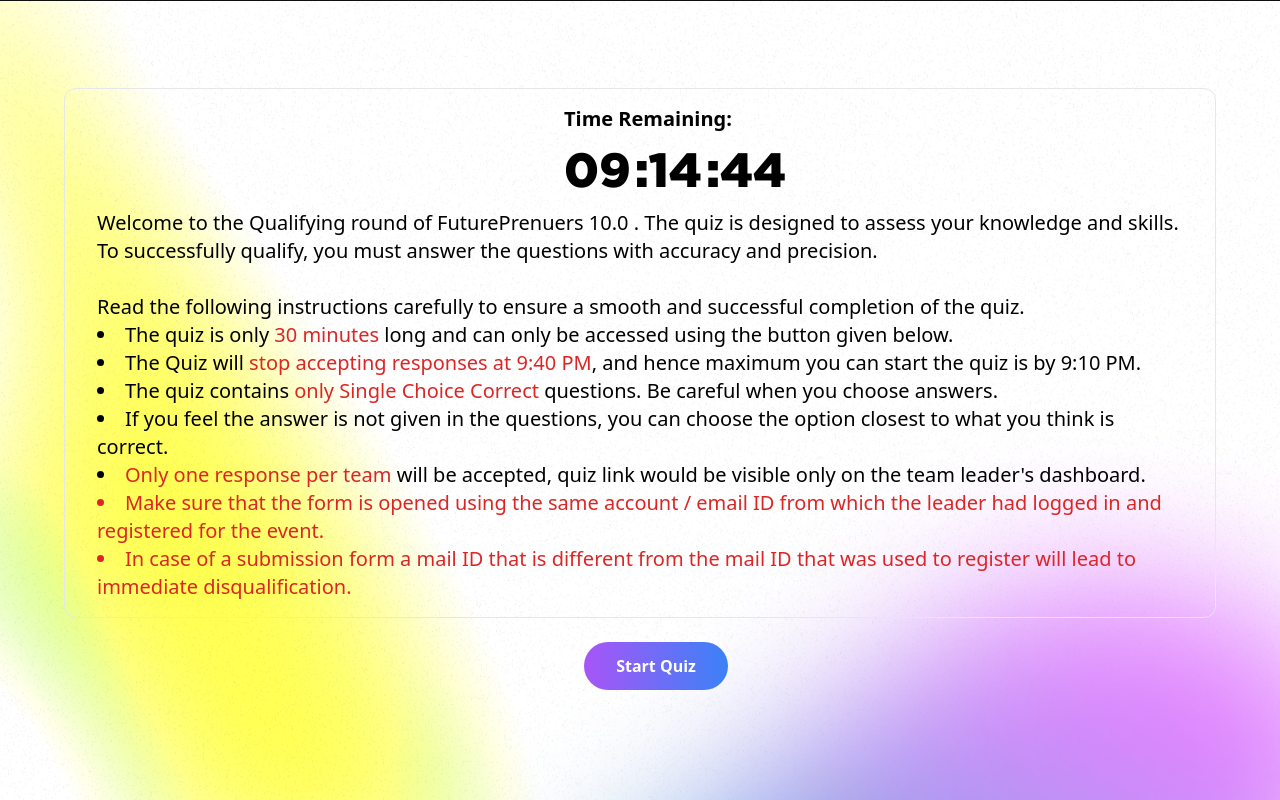
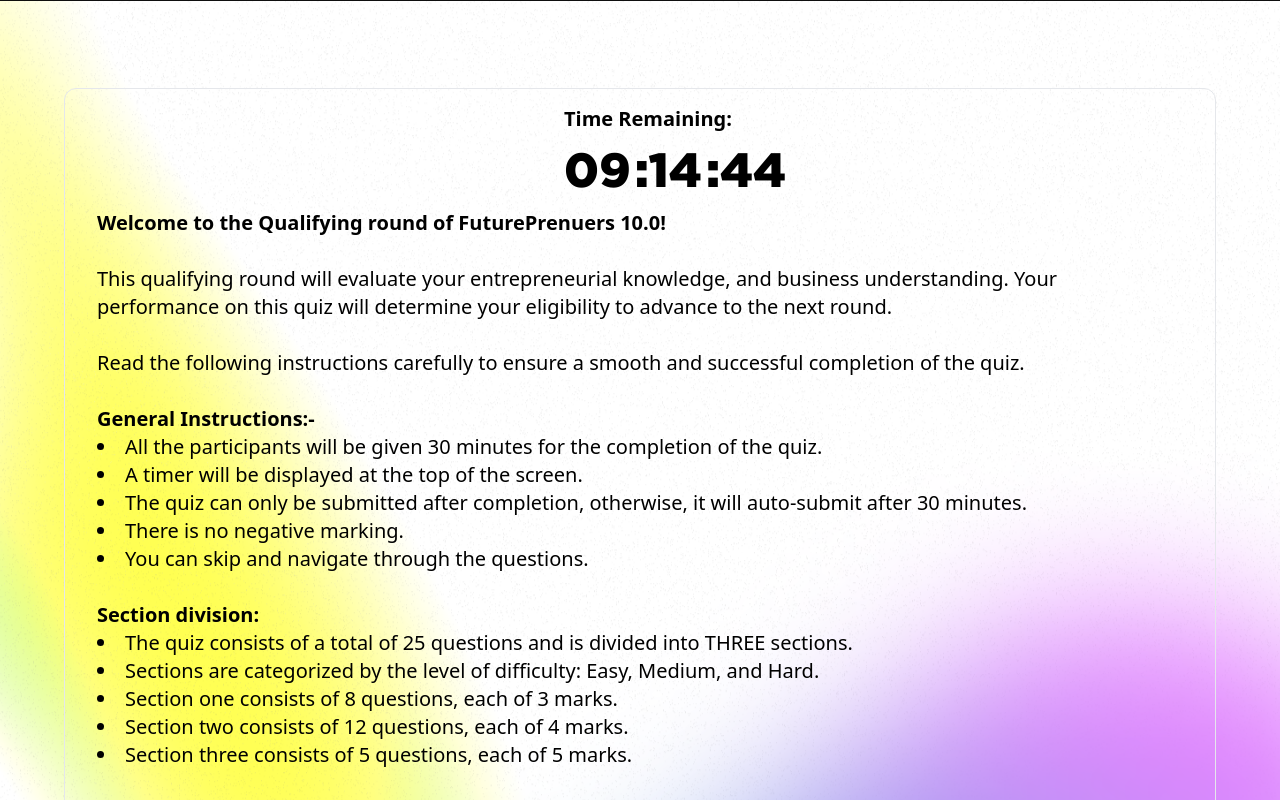
Before and after one commit to sawaraunakk31/FuturePreneurs-24, a Next.js app: page /round0 in a window 1280 px wide. Shown: the top 800 px of the page. Built offline with nearby package versions, Linux system fonts and the light colour scheme; no server answers; sample sign-in values are in the browser's storage.

Commit message:
instructions

```diff
--- a/app/round0/page.js
+++ b/app/round0/page.js
@@ -204,7 +204,7 @@
                     setFinalAnswer={setFinalAnswer}
                   />
                   <div className="w-full flex  justify-center items-center">
-                    {(questionCategory === "hard" && chronoNumber === 6) ? (
+                    {(questionCategory === "hard" && chronoNumber === 4) ? (
                       <button
                         id="nextButton"
                         type="submit"
--- /dev/null
+++ b/components/round0/counter1.jsx
@@ -0,0 +1,96 @@
+'use client';
+import React, { useState, useEffect } from "react";
+import '@/app/globals.css';
+
+export default function CountdownTimer({ targetDate }) {
+  const calculateTimeLeft = () => {
+    const difference = +new Date(targetDate) - +new Date();
+    let timeLeft = {};
+
+    if (difference > 0) {
+      timeLeft = {
+        hours: Math.floor((difference / (1000 * 60 * 60)) % 24),
+        minutes: Math.floor((difference / 1000 / 60) % 60),
+        seconds: Math.floor((difference / 1000) % 60),
+      };
+    } else {
+      timeLeft = { hours: 0, minutes: 0, seconds: 0 };
+    }
+
+    return timeLeft;
+  };
+
+  const [timeLeft, setTimeLeft] = useState(calculateTimeLeft());
+
+  useEffect(() => {
+    const timer = setInterval(() => {
+      setTimeLeft(calculateTimeLeft());
+    }, 1000);
+
+    return () => clearInterval(timer);
+  }, [targetDate]);
+
+  const formatNumber = (number) => String(number).padStart(2, '0');
+
+  return (
+    <div className="flex flex-col items-center space-y-3 pb-4">
+      <div className="text-md w-full  font-bold text-black sm:text-sm md:text-xl">
+        Time Remaining:
+      </div>
+
+      <div className="flex space-x-1 text-center">
+        {/* Hours */}
+        <div className="flex flex-col items-center ">
+          <div
+            className="text-5xl font-bold text-white sm:text-3xl md:text-5xl"
+            style={{
+              fontFamily: "'GothamBlack', sans-serif",
+              background: "black",
+              WebkitBackgroundClip: "text",
+              WebkitTextFillColor: "transparent",
+            }}
+          >
+            {formatNumber(timeLeft.hours)}
+          </div>
+
+        </div>
+
+        {/* Colon separator */}
+
+
+        {/* Minutes */}
+        <div className="flex flex-col items-center ">
+          <div
+            className="text-5xl font-bold text-white sm:text-3xl md:text-5xl"
+            style={{
+              fontFamily: "'GothamBlack', sans-serif",
+              background: "black",
+              WebkitBackgroundClip: "text",
+              WebkitTextFillColor: "transparent",
+            }}
+          >
+            :{formatNumber(timeLeft.minutes)}
+          </div>
+
+        </div>
+
+
+        {/* Seconds */}
+        <div className="flex flex-col items-center ">
+          <div
+            className="text-5xl font-bold text-white sm:text-3xl md:text-5xl"
+            style={{
+              fontFamily: "'GothamBlack', sans-serif",
+              background: "black",
+              WebkitBackgroundClip: "text",
+              WebkitTextFillColor: "transparent",
+            }}
+          >
+            :{formatNumber(timeLeft.seconds)}
+          </div>
+
+        </div>
+      </div>
+    </div>
+  );
+}
--- a/components/round0/instructions.jsx
+++ b/components/round0/instructions.jsx
@@ -117,51 +117,54 @@ const Instructions = () => {
           <CountdownTimer targetDate={targetDate}/>
         </div>
         <p>
-          Welcome to the Qualifying round of FuturePrenuers 10.0 . The quiz is designed
-          to assess your knowledge and skills. To successfully qualify, you must
-          answer the questions with accuracy and precision.
+          <h1><b>Welcome to the Qualifying round of FuturePrenuers 10.0!</b></h1>
+          <br/>
+          This qualifying round will evaluate your entrepreneurial knowledge, and business understanding. Your performance on this quiz will determine your eligibility to advance to the next round.
+
         </p>
         <br />
         <p>
           Read the following instructions carefully to ensure a smooth and
           successful completion of the quiz.
+
         </p>
+        <br/>
+        <h1><b>General Instructions:-</b></h1>
         <ul className="list-inside list-disc">
           <li>
-            The quiz is only <span className="text-red-600">30 minutes</span> long
-            and can only be accessed using the button given below.
+          All the participants will be given 30 minutes for the completion of the quiz.
+
           </li>
           <li>
-            The Quiz will{" "}
-            <span className="text-red-600">
-              stop accepting responses at 9:40 PM
-            </span>
-            , and hence maximum you can start the quiz is by 9:10 PM.
+
+          A timer will be displayed at the top of the screen.
+
+
           </li>
           <li>
-            The quiz contains{" "}
-            <span className="text-red-600">only Single Choice Correct</span>{" "}
-            questions. Be careful when you choose answers.
+          The quiz can only be submitted after completion, otherwise, it will auto-submit after 30 minutes.
           </li>
           <li>
-            If you feel the answer is not given in the questions, you can choose
-            the option closest to what you think is correct.
+          There is <span className="text-black-600">no</span> negative marking.
           </li>
           <li>
-            <span className="text-red-600">Only one response per team</span>{" "}
-            will be accepted, quiz link would be visible only on the team
-            leader&apos;s dashboard.
+          You can skip and navigate through the questions.
           </li>
-          <li className="text-red-600">
-            Make sure that the form is opened using the same account / email ID
-            from which the leader had logged in and registered for the event.
+          <br/>
+          <h1><b>Section division:</b></h1>
+          <li>
+            The quiz consists of a total of 25 questions and is divided into THREE sections.
+
           </li>
-          <li className="text-red-600">
-            In case of a submission form a mail ID that is different from the
-            mail ID that was used to register will lead to immediate
-            disqualification.
+          <li>
+          Sections are categorized by the level of difficulty: Easy, Medium, and Hard.
           </li>
+          <li>Section one consists of 8 questions, each of 3 marks.</li>
+          <li>Section two consists of 12 questions, each of 4 marks.</li>
+          <li>Section three consists of 5 questions, each of 5 marks.</li>
         </ul>
+        <br/>
+        <h2><b>Best of luck to all the participants!</b></h2>
       </div>
       <div>
             <button
```
